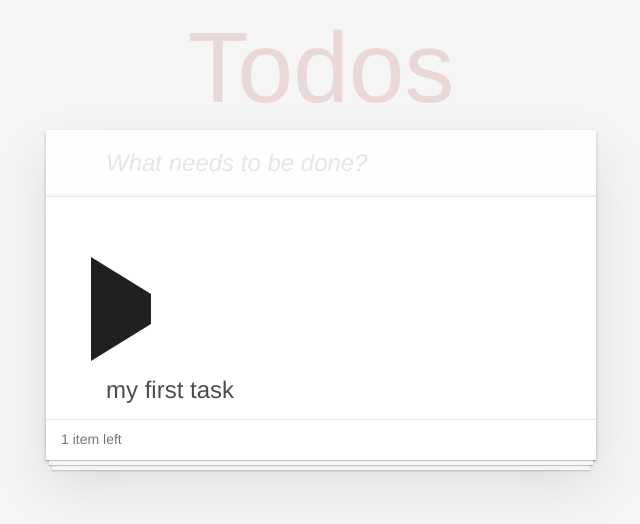
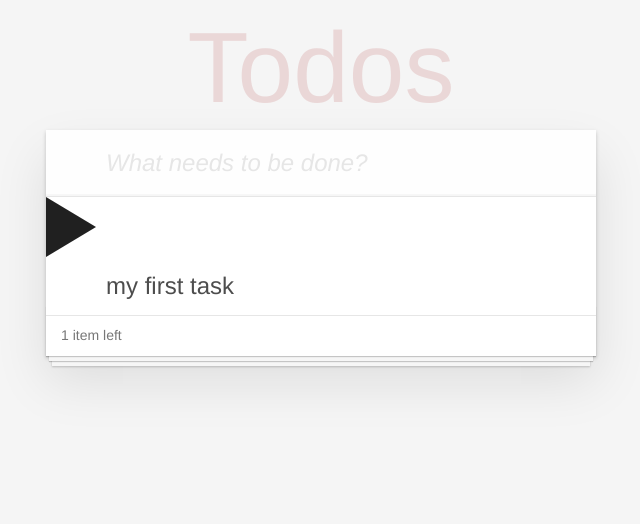
Before and after one commit to vashetsin/td, an Angular app: page / in a window 1280 px wide. Shown: the top 524 px of the page, without its empty margins (319-959 px from the left). Built offline with nearby package versions, Linux system fonts and the light colour scheme; data requests are answered from the project's data file.

Commit message:
a bit css for start/pause button

```diff
--- a/src/app/shared/play-pause-button/play-pause-button.component.scss
+++ b/src/app/shared/play-pause-button/play-pause-button.component.scss
@@ -1,22 +1,32 @@
 .playpause {
+  // TODO: improve
+  width: 50px;
+
+  &:hover label {
+    visibility: visible;
+  }
+
     label {
+      margin: 0;
+      padding: 0;
       display: block;
       box-sizing: border-box;
-      width: 0;
-      height: 74px;
+      height: 50px;
 
       border-color: transparent transparent transparent #202020;
       transition: 100ms all ease;
       cursor: pointer;
       border-style: double;
-      border-width: 0px 0 0px 60px;
+      border-width: 0px 0 0px 50px;
+      visibility: hidden;
     }
     input[type="checkbox"] {
       position: absolute;
       left: -9999px;
       &:checked + label {
+        visibility: visible;
         border-style: solid;
-        border-width: 37px 0 37px 60px;
+        border-width: 30px 0 30px 50px;
       }
       &:focus + label {
         box-shadow: 0 0 5px lightblue;
--- a/src/app/shared/timer-button/timer-button.component.scss
+++ b/src/app/shared/timer-button/timer-button.component.scss
@@ -0,0 +1,9 @@
+:host {
+    position: relative;
+
+    ::ng-deep {
+        app-pie-timer {
+            position: absolute;
+        }
+    }
+}
```
